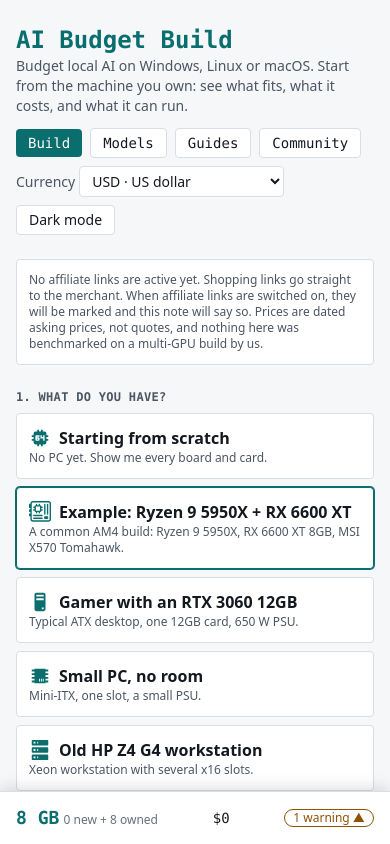
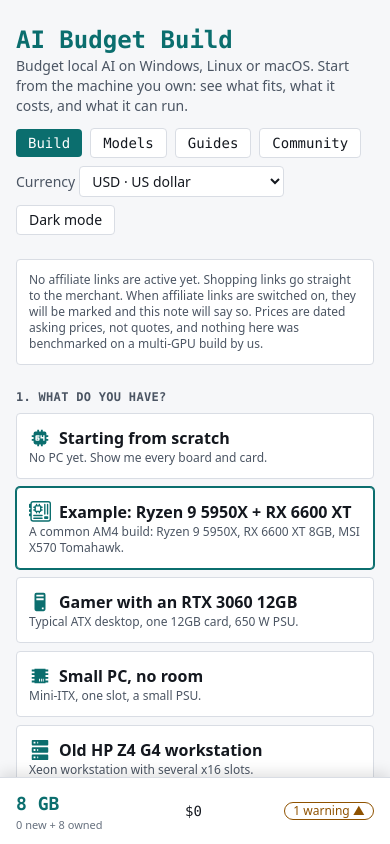
Before and after one commit to itrimble/aibudgetbuilder-site, a React (Vite) app: page / in a window 390 px wide. Shown: the top 844 px of the page. Built offline with nearby package versions, Linux system fonts and the light colour scheme.

Commit message:
Tidy the mobile summary bar so the memory split and price do not wrap

```diff
--- a/src/components/Summary.tsx
+++ b/src/components/Summary.tsx
@@ -79,9 +79,9 @@ export function MobileBar({ vram, newVram, ownedVram, rng, low, high, problems,
       )}
       <button onClick={() => setOpen(!open)} aria-expanded={open}
         className="fixed inset-x-0 bottom-0 z-40 flex items-center justify-between gap-3 border-t border-line bg-panel px-4 py-3 text-left shadow-[0_-4px_14px_rgba(0,0,0,.12)]">
-        <span><span className="font-mono text-lg font-bold text-accent">{vram} GB</span> <span className="text-xs text-subtle">{ownedVram > 0 ? `${newVram} new + ${ownedVram} owned` : 'total'}</span></span>
-        <span className="font-mono text-sm">{rng(low, high)}</span>
-        <span className={`rounded-full border px-2 text-xs ${problems ? 'border-err text-err' : warnings ? 'border-warn text-warn' : 'border-ok text-ok'}`}>{problems ? `${problems} problem${problems > 1 ? 's' : ''}` : warnings ? `${warnings} warning${warnings > 1 ? 's' : ''}` : 'ok'} {open ? '▼' : '▲'}</span>
+        <span className="min-w-0"><span className="font-mono text-lg font-bold text-accent">{vram} GB</span><span className="block text-[11px] leading-tight text-subtle">{ownedVram > 0 ? `${newVram} new + ${ownedVram} owned` : 'total'}</span></span>
+        <span className="whitespace-nowrap font-mono text-sm">{rng(low, high)}</span>
+        <span className={`whitespace-nowrap rounded-full border px-2 text-xs ${problems ? 'border-err text-err' : warnings ? 'border-warn text-warn' : 'border-ok text-ok'}`}>{problems ? `${problems} problem${problems > 1 ? 's' : ''}` : warnings ? `${warnings} warning${warnings > 1 ? 's' : ''}` : 'ok'} {open ? '▼' : '▲'}</span>
       </button>
     </div>
   )
```
